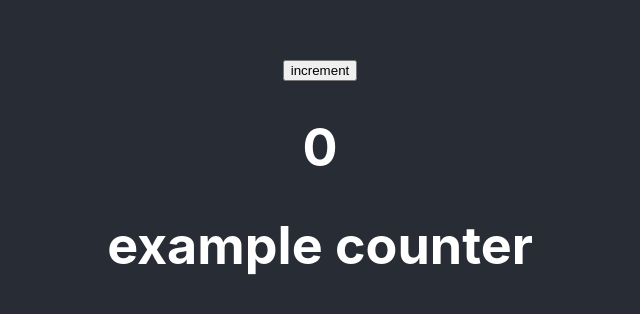
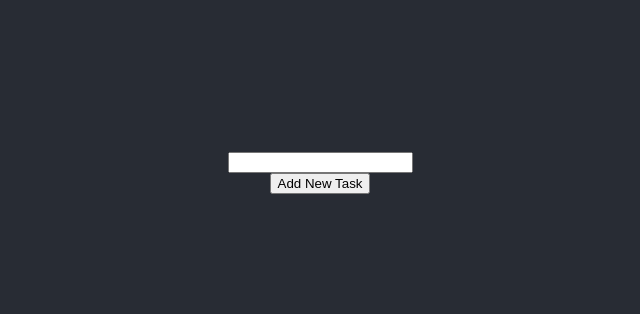
Before and after one commit to 007tickooayush/hw-demo-mark2, a React (Create React App) app: page / in a window 1280 px wide. Shown: the part 214-528 px from the top of the page, without its empty margins (320-960 px from the left). Built offline with nearby package versions, Linux system fonts and the light colour scheme.

Commit message:
react TodoList component created

```diff
--- a/src/App.js
+++ b/src/App.js
@@ -1,29 +1,41 @@
 // import logo from './logo.svg';
 import React from 'react';
 import './App.css';
-import Child from './Child';
+import TodoList from './Child'
 
 class App extends React.Component {
   constructor(props) {
     super(props);
     this.state = {
-      count:0
+      todos:[],
+      task:''
     };
 
-    this.Increment = this.Increment.bind(this);
+    this.addNewTodo = this.addNewTodo.bind(this);
+    this.handleChange = this.handleChange.bind(this);
   }
 
-  Increment(){
-    this.setState({count: this.state.count+1});
+  addNewTodo(){
+    this.state.todos.push(this.state.task);
+    this.setState({
+      todos: this.state.todos
+    });
   }
 
+  handleChange(e){
+    const value = e.target.value;
+    this.setState({
+      task:value
+    });
+  }
   render() {
 
     return (
       <div className="App" >
         <header className="App-header" >
-          <button onClick={this.Increment}>increment</button>
-          <Child  text="example counter" value={this.state.count} />
+          <input onChange={this.handleChange} type="text" value={this.state.text} />
+          <button onClick={this.addNewTodo}>Add New Task</button>
+          <TodoList tasks={this.state.todos}/>
         </header>
       </div>
     );
--- a/src/Child.js
+++ b/src/Child.js
@@ -1,12 +1,16 @@
 // import logo from './logo.svg';
 
-function Child(props) {
+function TodoList(props) {
+
+    const tasks = props.tasks.map((t,index )=>{
+        return <li key={index}>{t}</li>;
+    });
+
     return (
         <div>
-            <h1>{props.value}</h1>
-            <h1>{props.text}</h1>
+            <ul>{tasks}</ul>
         </div>
     );
 }
 
-export default Child;
+export default TodoList;
```
Also changed, not shown: 1 other file (tests, documents, lock files or other folders).
